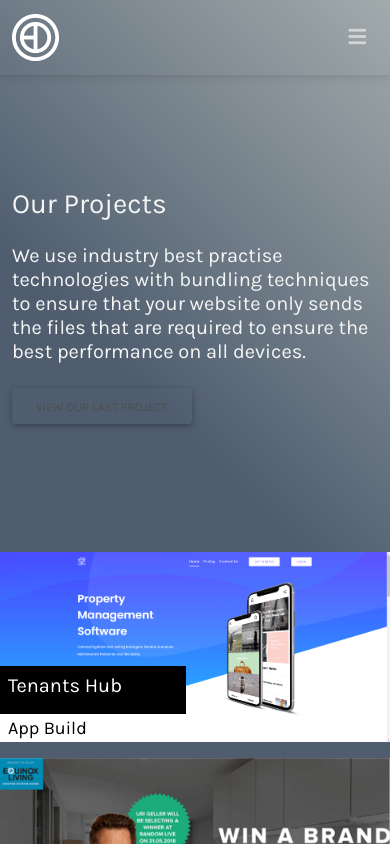
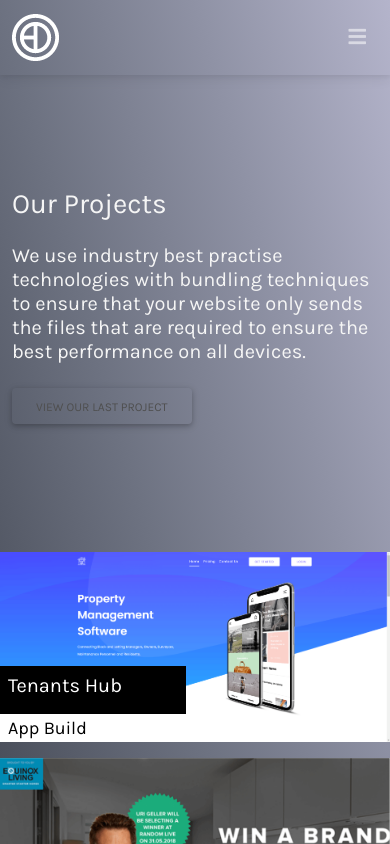
Before and after one commit to bendandoSolo/bendando, a Next.js app: page /projects in a window 390 px wide. Shown: the top 844 px of the page. Built offline with nearby package versions, Linux system fonts and the light colour scheme.

Commit message:
Amended mobile styling.

```diff
--- a/styles/globals.css
+++ b/styles/globals.css
@@ -103,11 +103,13 @@ ul {
 }
 
 .project {
-  background: rgb(79, 93, 111);
-  background: linear-gradient(
-    45deg,
-    rgba(79, 93, 111, 1) 65%,
-    rgba(162, 171, 172, 1) 100%
+  background-image: linear-gradient(
+    to right top,
+    #30353d,
+    #4d525e,
+    #6d7281,
+    #8f92a5,
+    #b4b4cb
   );
   color: whitesmoke;
 }
@@ -208,11 +210,13 @@ ul {
 /* services */
 
 .services {
-  background: rgb(79, 93, 111);
-  background: linear-gradient(
-    45deg,
-    rgba(79, 93, 111, 1) 65%,
-    rgba(162, 171, 172, 1) 100%
+  background-image: linear-gradient(
+    to right top,
+    #30353d,
+    #4d525e,
+    #6d7281,
+    #8f92a5,
+    #b4b4cb
   );
   color: whitesmoke;
 }
```
